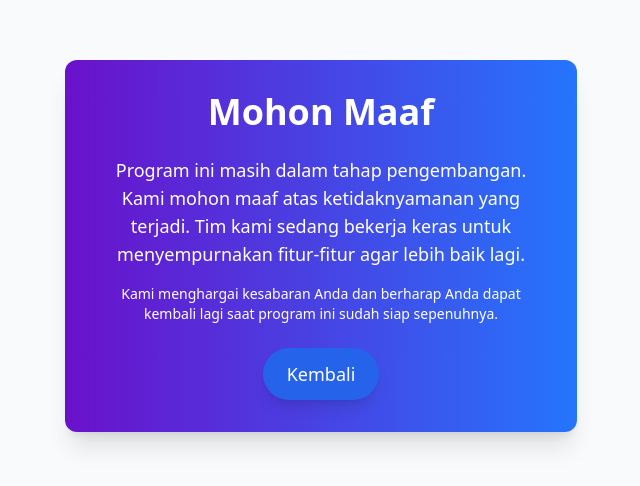
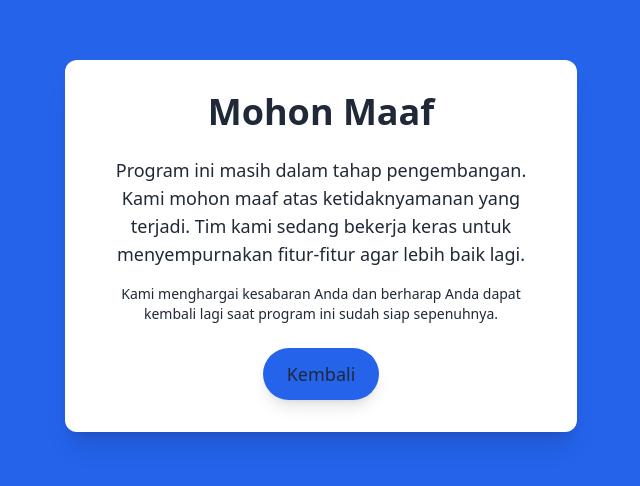
Before and after one commit to falathin/Not-Found-404, a plain HTML site: page index.html in a window 1280 px wide. Shown: the part 154-640 px from the top of the page, without its empty margins (319-959 px from the left). Drawn offline with nearby package versions, Linux system fonts and the light colour scheme.

Commit message:
Menambahkan halaman no page

```diff
--- a/index.html
+++ b/index.html
@@ -6,23 +6,18 @@
     <meta name="viewport" content="width=device-width, initial-scale=1.0">
     <title>Permintaan Maaf - Pengembangan Program</title>
     <script src="https://cdn.tailwindcss.com"></script>
-    <style>
-        .gradient-bg {
-            background: linear-gradient(to right, #6a11cb, #2575fc);
-        }
-    </style>
 </head>
 
-<body class="bg-gray-50 flex items-center justify-center min-h-screen">
+<body class="bg-blue-600 flex items-center justify-center min-h-screen">
 
-    <div class="gradient-bg max-w-lg w-full p-8 rounded-xl shadow-xl">
-        <div class="text-center text-white">
-            <h1 class="text-4xl font-bold mb-6 animate__animated animate__fadeInDown">Mohon Maaf</h1>
-            <p class="text-lg mb-4 animate__animated animate__fadeIn animate__delay-1s">
+    <div class="max-w-lg w-full p-8 bg-white rounded-xl shadow-xl">
+        <div class="text-center text-gray-800">
+            <h1 class="text-4xl font-bold mb-6">Mohon Maaf</h1>
+            <p class="text-lg mb-4">
                 Program ini masih dalam tahap pengembangan. Kami mohon maaf atas ketidaknyamanan yang terjadi.
                 Tim kami sedang bekerja keras untuk menyempurnakan fitur-fitur agar lebih baik lagi.
             </p>
-            <p class="text-sm mb-6 animate__animated animate__fadeIn animate__delay-2s">
+            <p class="text-sm mb-6">
                 Kami menghargai kesabaran Anda dan berharap Anda dapat kembali lagi saat program ini sudah siap
                 sepenuhnya.
             </p>
```
